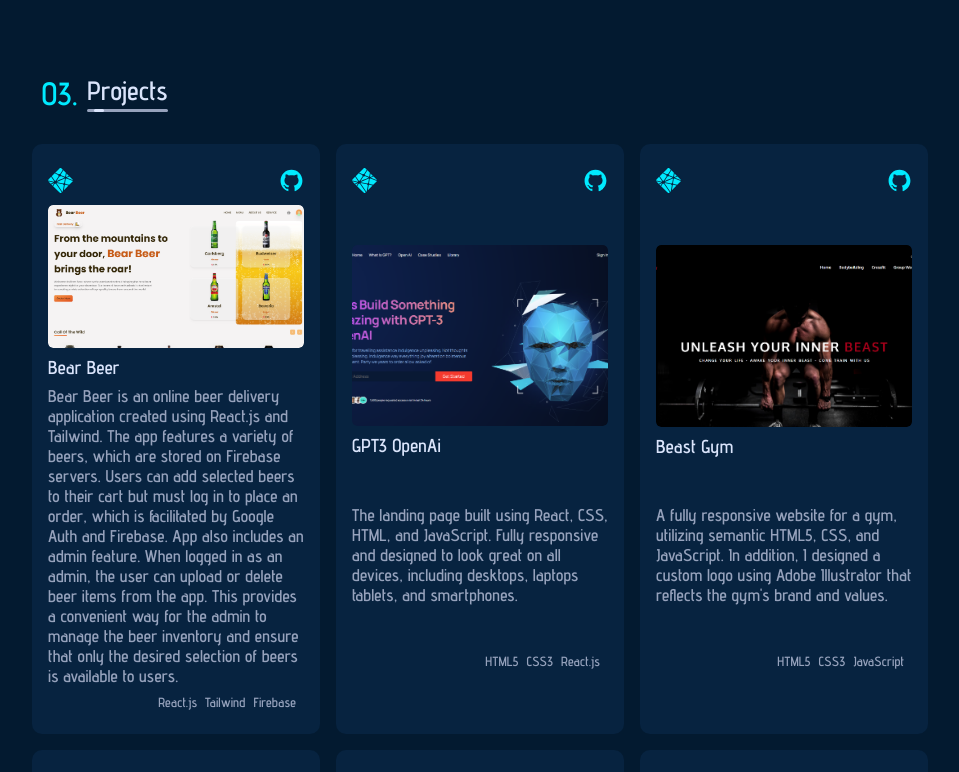
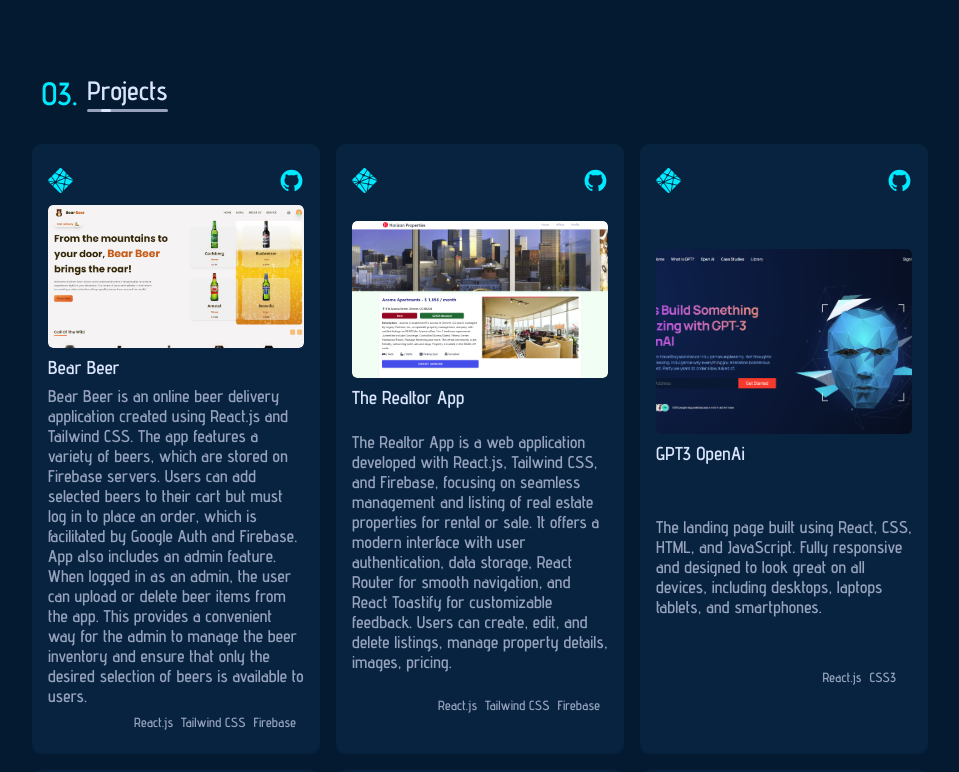
Before and after one commit to cimeross/Portfolio_Milan, a React (Vite) app: page / in a window 1280 px wide. Shown: the part 2000-2772 px from the top of the page, without its empty margins (160-1119 px from the left). Built offline with nearby package versions, Linux system fonts and the light colour scheme.

Commit message:
Added new project listing.

```diff
--- a/src/Components/Projects/Projects.jsx
+++ b/src/Components/Projects/Projects.jsx
@@ -8,6 +8,7 @@
 import img3 from "../../assets/space-tourism.png";
 import img4 from "../../assets/bear-beer.png";
 import img5 from "../../assets/designer_portfolio.png";
+import img6 from "../../assets/horizon.png";
 
 const data = [
 	{
@@ -16,24 +17,34 @@
 		liveLink: "https://bear-beer.netlify.app/",
 		github: "https://github.com/cimeross/Bear-Beer-App",
 		title: "Bear Beer",
-		desc: "Bear Beer is an online beer delivery application created using React.js and Tailwind. The app features a variety of beers, which are stored on Firebase servers. Users can add selected beers to their cart but must log in to place an order, which is facilitated by Google Auth and Firebase. App also includes an admin feature. When logged in as an admin, the user can upload or delete beer items from the app. This provides a convenient way for the admin to manage the beer inventory and ensure that only the desired selection of beers is available to users. ",
+		desc: "Bear Beer is an online beer delivery application created using React.js and Tailwind CSS. The app features a variety of beers, which are stored on Firebase servers. Users can add selected beers to their cart but must log in to place an order, which is facilitated by Google Auth and Firebase. App also includes an admin feature. When logged in as an admin, the user can upload or delete beer items from the app. This provides a convenient way for the admin to manage the beer inventory and ensure that only the desired selection of beers is available to users. ",
 		tech1: "React.js",
-		tech2: "Tailwind",
+		tech2: "Tailwind CSS",
 		tech3: "Firebase",
 	},
 	{
 		id: 2,
+		image: img6,
+		liveLink: "https://horizon-properties.netlify.app/",
+		github: "https://github.com/cimeross/Realtor-App",
+		title: "The Realtor App",
+		desc: "The Realtor App is a web application developed with React.js, Tailwind CSS, and Firebase, focusing on seamless management and listing of real estate properties for rental or sale. It offers a modern interface with user authentication, data storage, React Router for smooth navigation, and React Toastify for customizable feedback. Users can create, edit, and delete listings, manage property details, images, pricing.",
+		tech1: "React.js",
+		tech2: "Tailwind CSS",
+		tech3: "Firebase",
+	},
+	{
+		id: 3,
 		image: img1,
 		liveLink: "https://gpt3-ms.netlify.app/",
 		github: "https://github.com/cimeross/GPT-MS",
 		title: "GPT3 OpenAi",
 		desc: "The landing page built using React, CSS, HTML, and JavaScript. Fully responsive and designed to look great on all devices, including desktops, laptops tablets, and smartphones.",
-		tech1: "HTML5",
+		tech1: "React.js",
 		tech2: "CSS3",
-		tech3: "React.js",
 	},
 	{
-		id: 3,
+		id: 4,
 		image: img2,
 		liveLink: "https://beast-gym-ms.netlify.app/",
 		github: "https://github.com/cimeross/beast-gym/tree/main",
@@ -44,38 +55,35 @@
 		tech3: "JavaScript",
 	},
 	{
-		id: 4,
+		id: 5,
 		image: img3,
 		liveLink: "https://space-tourism-ms.netlify.app/",
 		github: "https://github.com/cimeross/Space-Tourism",
 		title: "Space Tourism",
 		desc: "Space Tourism is a multipage website built using React.js and SCSS, which provides an immersive experience of space exploration. The website has been designed to cater to space enthusiasts, featuring engaging content such as space facts, images, and news. The website also utilizes React Router, which allows for seamless navigation across the various pages. ",
-		tech1: "HTML5",
+		tech1: "React.js",
 		tech2: "SCSS",
-		tech3: "React.js",
 	},
 	{
-		id: 5,
+		id: 6,
 		image: img,
 		liveLink: "https://ms-movie-app-react.netlify.app/",
 		github: "https://github.com/cimeross/Movie_App",
 		title: "Movie Search App",
 		desc: "The Movie Search App is a web application developed using React, Redux, Axios for API calls, React Router DOM, and SCSS. The primary objective of this application is to enable users to search for movies and view the details of a selected movie.",
-		tech1: "HTML5",
+		tech1: "React.js",
 		tech2: "SCSS",
-		tech3: "React.js",
 	},
 
 	{
-		id: 6,
+		id: 7,
 		image: img5,
 		liveLink: "https://jelena-suvajac.netlify.app/",
 		github: "https://github.com/cimeross/designer-portfolio",
 		title: "Graphic & UX/UI Designer - Portfolio",
 		desc: "The Graphic & UX/UI Designer Portfolio project is a website created using React.js and SCSS, with email.js service integration. I used my own portfolio website as an example and guidance for it. It's fully responsive, ensuring it can be accessed on any device. The website's design is sleek and modern, with a user-friendly interface that allows for easy navigation through the various projects displayed. The portfolio also includes a contact page, allowing visitors to reach out for potential collaborations.",
-		tech1: "HTML5",
+		tech1: "React.js",
 		tech2: "SCSS",
-		tech3: "React.js",
 	},
 ];
 
```
Also changed, not shown: src/assets/horizon.png (added).
